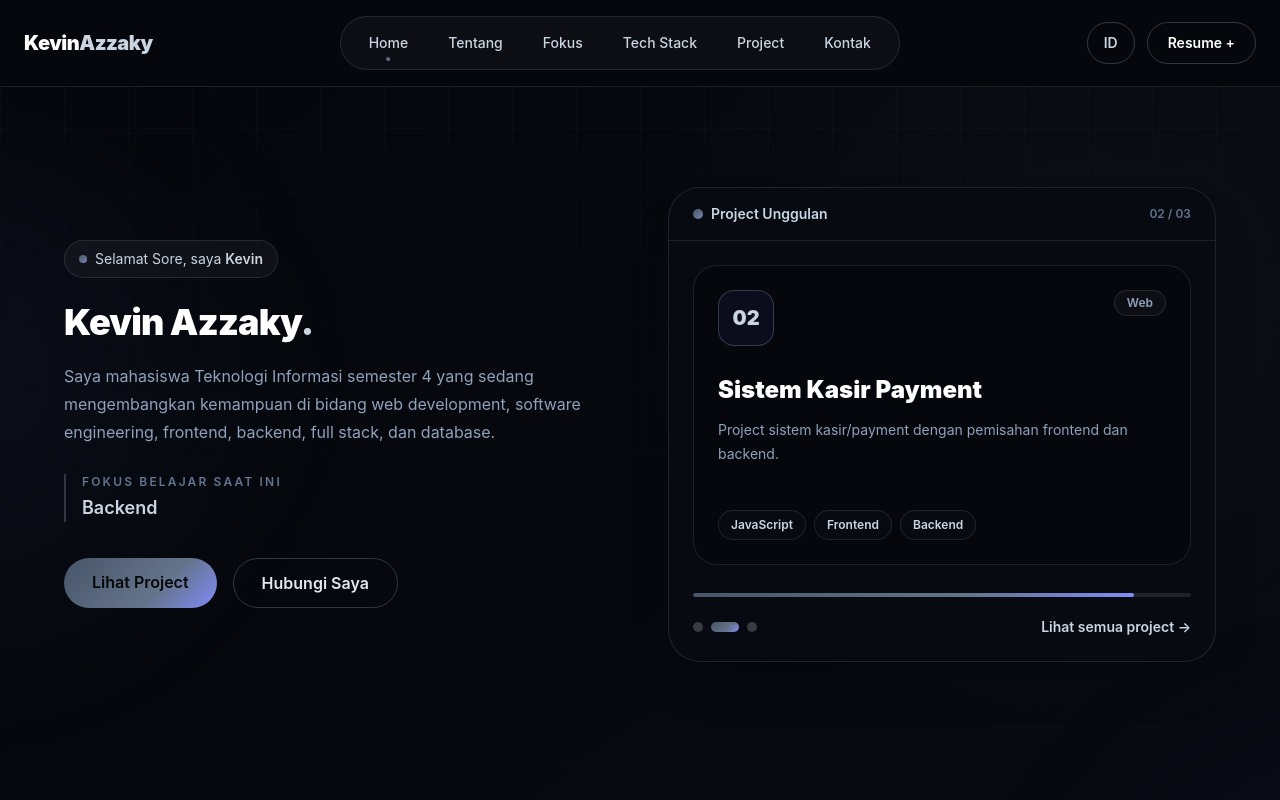
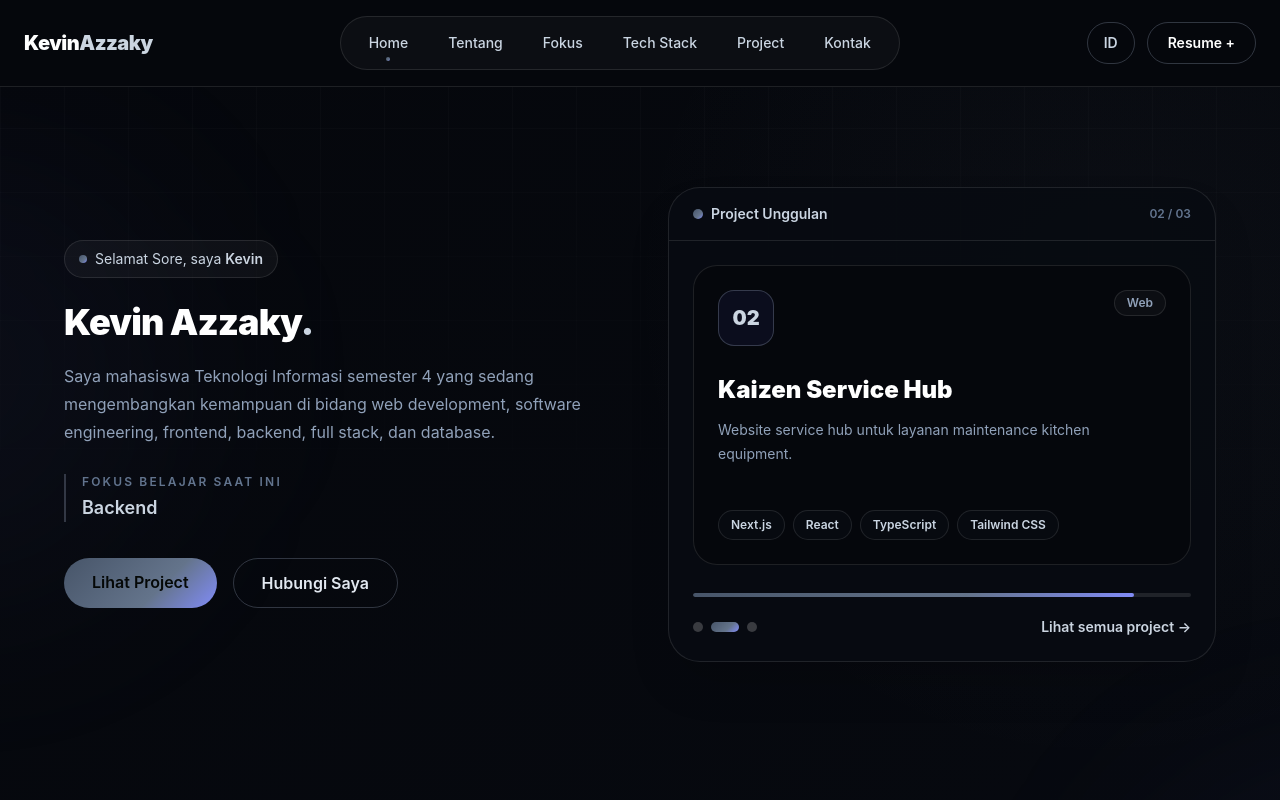
Before and after one commit to kevinazzaky/portfolio, a React (Vite) app: page / in a window 1280 px wide. Shown: the top 800 px of the page. Built offline with nearby package versions, Linux system fonts and the light colour scheme.

Commit message:
Update featured portfolio projects

```diff
--- a/src/data/projects.js
+++ b/src/data/projects.js
@@ -1,6 +1,6 @@
 export const projects = [
   {
-    slug: "kaizen",
+    slug: "kaizen-website",
     title: {
       id: "Kaizen Website",
       en: "Kaizen Website",
@@ -14,6 +14,30 @@ export const projects = [
     detail: {
       id: "Website company profile untuk layanan Kaizen seperti maintenance, preventive maintenance, spare part, dan pengadaan kitchen equipment. Project ini dibuat dengan tampilan responsif, struktur section yang rapi, dan sudah dideploy menggunakan Vercel.",
       en: "A company profile website for Kaizen services such as maintenance, preventive maintenance, spare parts, and kitchen equipment procurement. This project was built with a responsive layout, clean section structure, and deployed using Vercel.",
+    },
+    tools: ["Next.js", "React", "TypeScript", "Tailwind CSS"],
+    status: {
+      id: "Unggulan",
+      en: "Featured",
+    },
+    github: "https://github.com/kevinazzaky/kaizen",
+    demo: "https://kaizen-psi-taupe.vercel.app/",
+  },
+  {
+    slug: "kaizen-service-hub",
+    title: {
+      id: "Kaizen Service Hub",
+      en: "Kaizen Service Hub",
+    },
+    category: "Web",
+    featured: true,
+    description: {
+      id: "Website service hub untuk layanan maintenance kitchen equipment.",
+      en: "A service hub website for kitchen equipment maintenance services.",
+    },
+    detail: {
+      id: "Website landing page untuk Kaizen Service Hub yang memperkenalkan layanan maintenance, service, preventive maintenance, spare part, dan pengadaan kitchen equipment. Project ini dibuat menggunakan Next.js, React, TypeScript, dan Tailwind CSS dengan tampilan responsif serta deploy Vercel.",
+      en: "A landing page for Kaizen Service Hub that introduces maintenance, service, preventive maintenance, spare parts, and kitchen equipment procurement services. This project was built using Next.js, React, TypeScript, and Tailwind CSS with a responsive layout and Vercel deployment.",
     },
     tools: ["Next.js", "React", "TypeScript", "Tailwind CSS"],
     status: {
@@ -72,27 +96,27 @@ export const projects = [
     demo: "",
   },
   {
-    slug: "sistem-kasir",
+    slug: "serene-bali-villas",
     title: {
-      id: "Sistem Kasir Payment",
-      en: "Cashier Payment System",
+      id: "Serene Bali Villas",
+      en: "Serene Bali Villas",
     },
     category: "Web",
     featured: true,
     description: {
-      id: "Project sistem kasir/payment dengan pemisahan frontend dan backend.",
-      en: "A cashier/payment system project with separated frontend and backend.",
+      id: "Sistem manajemen resort dan villa berbasis cloud.",
+      en: "A cloud-based resort and villa management system.",
     },
     detail: {
-      id: "Project sistem kasir sederhana dengan struktur frontend dan backend. Project ini dapat dikembangkan untuk fitur produk, transaksi, pembayaran, autentikasi, dan pengelolaan data.",
-      en: "A simple cashier system project with separated frontend and backend structure. This project can be developed further for product management, transactions, payments, authentication, and data management.",
+      id: "Cloud-based resort and villa management system untuk Serene Bali Villas. Sistem ini dirancang untuk mendukung booking online, real-time room availability, autentikasi dan role management, admin dashboard, payment gateway Stripe dan Midtrans, notifikasi Email/WhatsApp, multi-language, multi-currency, serta deployment AWS.",
+      en: "A cloud-based resort and villa management system for Serene Bali Villas. The system is designed to support online booking, real-time room availability, authentication and role management, an admin dashboard, Stripe and Midtrans payment gateways, Email/WhatsApp notifications, multi-language, multi-currency, and AWS deployment.",
     },
-    tools: ["JavaScript", "Frontend", "Backend"],
+    tools: ["Laravel", "React", "PostgreSQL", "AWS", "Tailwind CSS"],
     status: {
       id: "Unggulan",
       en: "Featured",
     },
-    github: "https://github.com/kevinazzaky/project-sistemKasir-Payment",
+    github: "https://github.com/kevinazzaky/serene-bali-villas-cloud-resort-management-system",
     demo: "",
   },
   {
@@ -102,7 +126,7 @@ export const projects = [
       en: "Django CRUD Framework",
     },
     category: "Backend",
-    featured: true,
+    featured: false,
     description: {
       id: "Latihan CRUD sederhana menggunakan Django berbasis Python.",
       en: "A simple CRUD practice project using Django with Python.",
--- a/src/data/translations.js
+++ b/src/data/translations.js
@@ -201,7 +201,7 @@ export const translations = {
       label: "Portfolio",
       title: "3 Project Unggulan",
       description:
-        "Tiga project yang sedang saya prioritaskan dan kembangkan. Project lainnya tetap bisa dilihat melalui GitHub.",
+        "Tiga project utama yang sedang saya prioritaskan dan kembangkan. Project lainnya tetap bisa dilihat melalui GitHub.",
       all: "Semua",
       githubProfile: "Lihat Semua di GitHub",
       detail: "Detail",
@@ -442,7 +442,7 @@ export const translations = {
       label: "Portfolio",
       title: "3 Featured Projects",
       description:
-        "Three projects I am currently prioritizing and improving. More projects are available on GitHub.",
+        "Three main projects I am currently prioritizing and improving. More projects are available on GitHub.",
       all: "All",
       githubProfile: "View All on GitHub",
       detail: "Detail",
```
